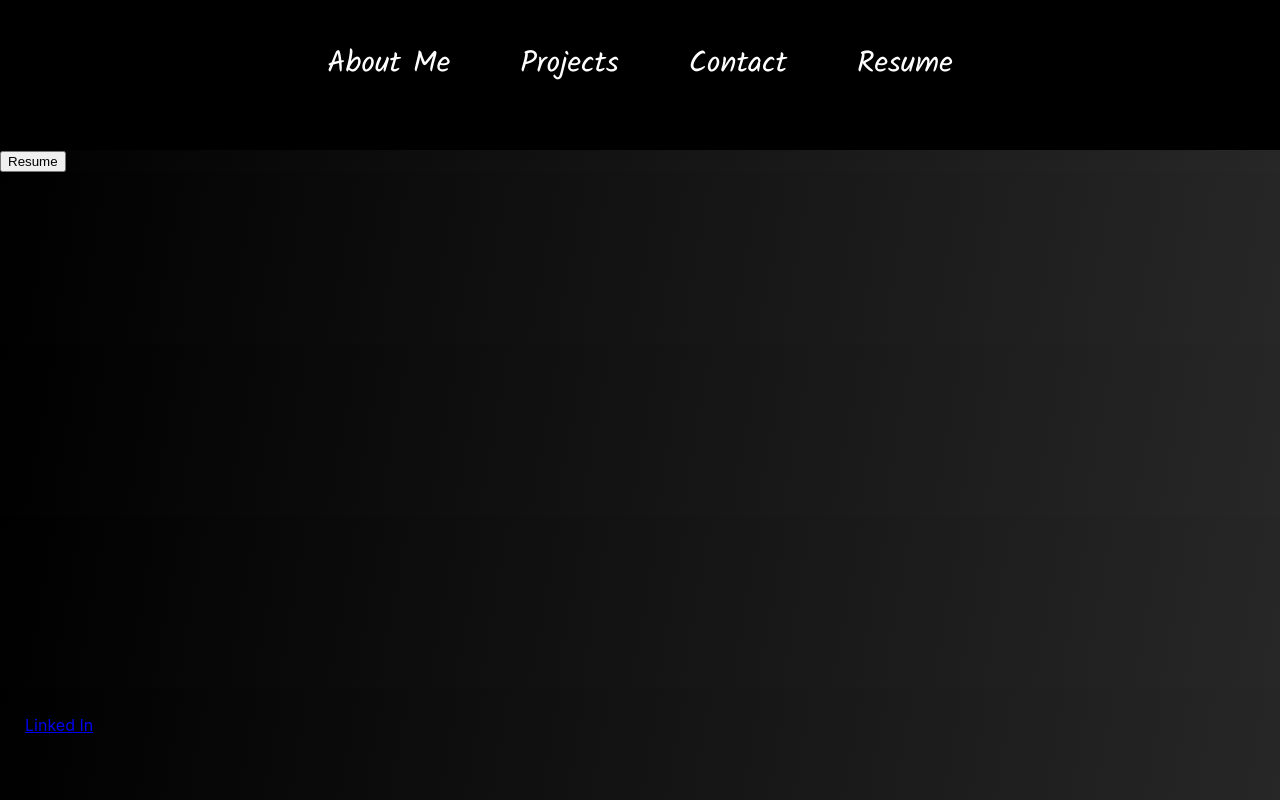
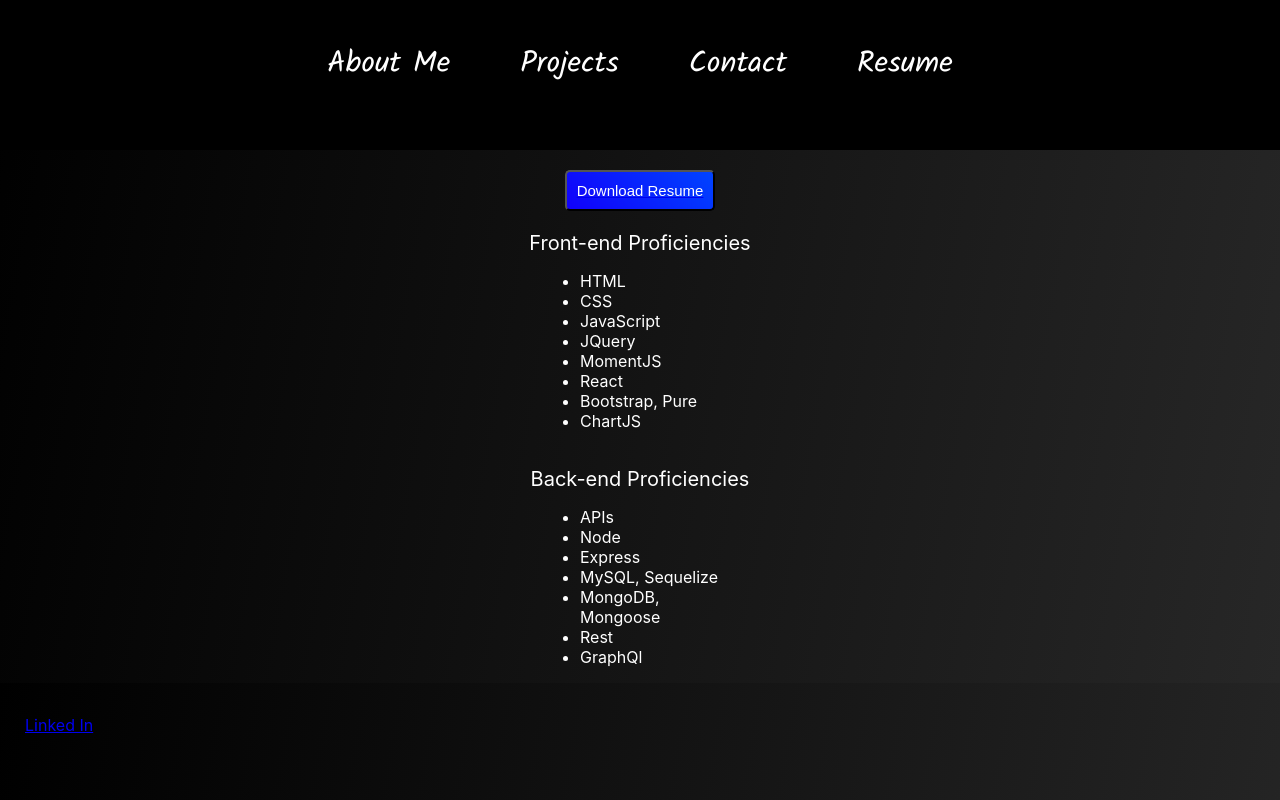
Before and after one commit to SeanBL/my-portfolio-react, a React (Create React App) app: page /resume in a window 1280 px wide. Built offline with nearby package versions, Linux system fonts and the light colour scheme; a web font is replaced by a local one.

Commit message:
finish resume

```diff
--- a/src/components/Resume.js
+++ b/src/components/Resume.js
@@ -4,14 +4,42 @@ import '../styles/resume.css';
 export default function Resume() {
     return (
         <section>
-            <div className="downloadLink">
+            <div className="resumeContainer">
                 <a href="myResume.pdf"
                     download="myResume.pdf">
-                    <button>Resume</button>
+                    <button className="downloadBtn">Download Resume</button>
                 </a>
+                <div className="proficiencies">
+                    Front-end Proficiencies
+                </div>
+                <div className="list">
+                    <ul>
+                        <li>HTML</li>
+                        <li>CSS</li>
+                        <li>JavaScript</li>
+                        <li>JQuery</li>
+                        <li>MomentJS</li>
+                        <li>React</li>
+                        <li>Bootstrap, Pure</li>
+                        <li>ChartJS</li>
+                    </ul>
+                </div>
+                <div className="proficiencies">
+                    Back-end Proficiencies
+                </div>
+                <div className="list">
+                    <ul>
+                        <li>APIs</li>
+                        <li>Node</li>
+                        <li>Express</li>
+                        <li>MySQL, Sequelize</li>
+                        <li>MongoDB, Mongoose</li>
+                        <li>Rest</li>
+                        <li>GraphQl</li>
+                    </ul>
+                </div>
 
             </div>
-
         </section>
     );
 };
--- a/src/styles/resume.css
+++ b/src/styles/resume.css
@@ -1,3 +1,34 @@
-.downloadLink {
-    color: beige;
+.resumeContainer {
+    display: flex;
+    flex-direction: column;
 }
+
+
+.downloadBtn {
+    display: flex;
+    flex-direction: column;
+    font-size: 15px;
+    background: linear-gradient(45deg, #1100fb, #0044ff);
+    border-radius: 5px;
+    color: white;
+    padding: 10px;
+    margin: auto;
+    margin-top: 20px;
+}
+
+.proficiencies {
+    display: flex;
+    flex-direction: column;
+    margin: auto;
+    color: white;
+    margin-top: 20px;
+    font-size: 20px;
+}
+
+.list {
+    display: flex;
+    flex-direction: column;
+    margin: auto;
+    color: white;
+    width: 200px;
+}
```
